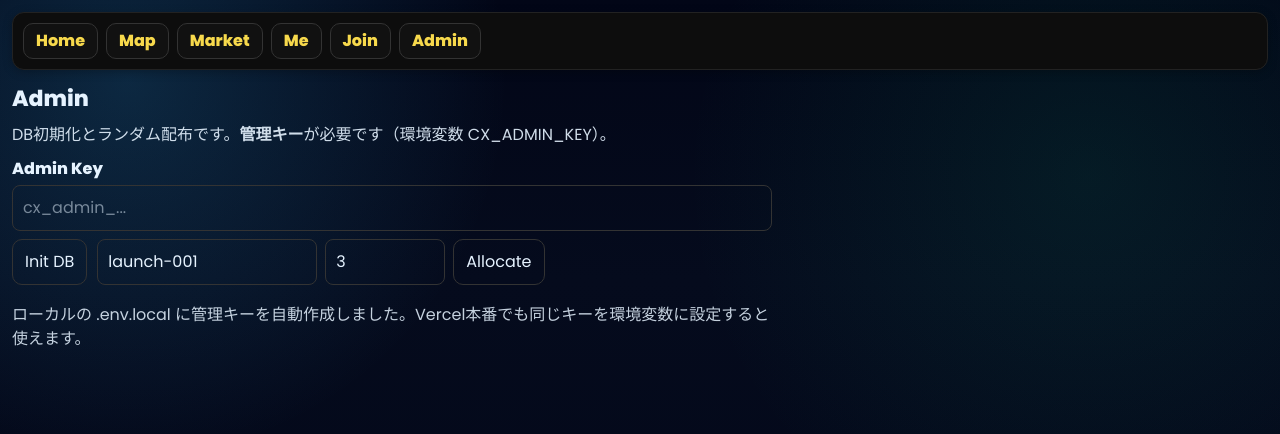
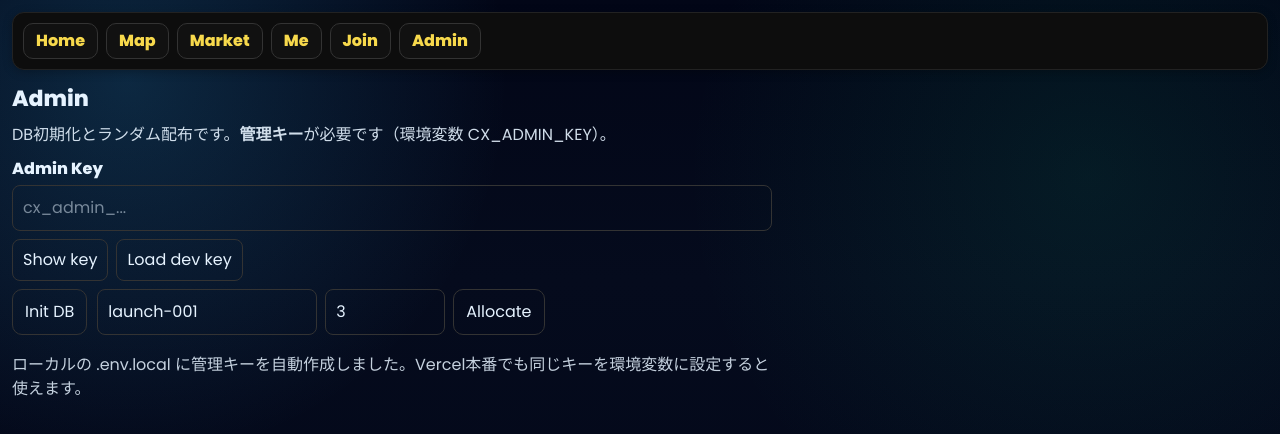
Before and after one commit to hideosuzuki2024fx-blip/mars-grid-demo, a Next.js app: page /v1/admin in a window 1280 px wide. Shown: the top 434 px of the page. Built offline with nearby package versions, Linux system fonts and the light colour scheme.

Commit message:
feat: add dev-only admin key loader for easier local admin access

```diff
--- /dev/null
+++ b/app/api/v1/admin/dev-key/route.ts
@@ -0,0 +1,16 @@
+import { NextResponse } from "next/server";
+
+export const runtime = "nodejs";
+
+export async function GET() {
+  if (process.env.NODE_ENV === "production") {
+    return NextResponse.json({ ok: false, error: "NOT_AVAILABLE_IN_PRODUCTION" }, { status: 403 });
+  }
+
+  const key = process.env.CX_ADMIN_KEY ?? "";
+  if (!key) {
+    return NextResponse.json({ ok: false, error: "CX_ADMIN_KEY is not set" }, { status: 500 });
+  }
+
+  return NextResponse.json({ ok: true, key });
+}
--- a/app/v1/admin/page.tsx
+++ b/app/v1/admin/page.tsx
@@ -8,6 +8,7 @@ export default function AdminPage() {
   const [perUser, setPerUser] = useState(3);
   const [msg, setMsg] = useState<string | null>(null);
   const [busy, setBusy] = useState(false);
+  const [showKey, setShowKey] = useState(false);
 
   useEffect(() => {
     const k = localStorage.getItem("cx_admin_key") ?? "";
@@ -19,7 +20,28 @@ export default function AdminPage() {
     localStorage.setItem("cx_admin_key", v);
   }
 
-  async function call(path: string, body: any) {
+  function errorMessage(error: unknown, fallback: string) {
+    if (error instanceof Error && error.message) return error.message;
+    return fallback;
+  }
+
+  async function loadDevKey() {
+    setBusy(true);
+    setMsg(null);
+    try {
+      const r = await fetch("/api/v1/admin/dev-key", { cache: "no-store" });
+      const j = (await r.json()) as { ok: boolean; key?: string; error?: string };
+      if (!j.ok || !j.key) throw new Error(j.error ?? "DEV_KEY_FAILED");
+      persist(j.key);
+      setMsg("Dev key loaded from server env (local development only).");
+    } catch (error: unknown) {
+      setMsg("Error: " + errorMessage(error, "DEV_KEY_FAILED"));
+    } finally {
+      setBusy(false);
+    }
+  }
+
+  async function call(path: string, body: Record<string, unknown>) {
     setBusy(true);
     setMsg(null);
     try {
@@ -31,8 +53,8 @@ export default function AdminPage() {
       const j = await r.json();
       if (!j.ok) throw new Error(j.error ?? "ADMIN_FAILED");
       setMsg(JSON.stringify(j, null, 2));
-    } catch (e: any) {
-      setMsg("Error: " + (e?.message ?? "ADMIN_FAILED"));
+    } catch (error: unknown) {
+      setMsg("Error: " + errorMessage(error, "ADMIN_FAILED"));
     } finally {
       setBusy(false);
     }
@@ -53,8 +75,25 @@ export default function AdminPage() {
             value={key}
             onChange={(e) => persist(e.target.value)}
             placeholder="cx_admin_..."
+            type={showKey ? "text" : "password"}
             style={{ width: "100%", padding: 10, borderRadius: 8, border: "1px solid #333" }}
           />
+          <div style={{ marginTop: 8, display: "flex", gap: 8, flexWrap: "wrap" }}>
+            <button
+              onClick={() => setShowKey((v) => !v)}
+              disabled={busy}
+              style={{ padding: "8px 10px", borderRadius: 8, border: "1px solid #333", cursor: "pointer" }}
+            >
+              {showKey ? "Hide key" : "Show key"}
+            </button>
+            <button
+              onClick={() => void loadDevKey()}
+              disabled={busy}
+              style={{ padding: "8px 10px", borderRadius: 8, border: "1px solid #333", cursor: "pointer" }}
+            >
+              Load dev key
+            </button>
+          </div>
         </div>
 
         <div style={{ display: "flex", gap: 10, flexWrap: "wrap", alignItems: "center" }}>
```
